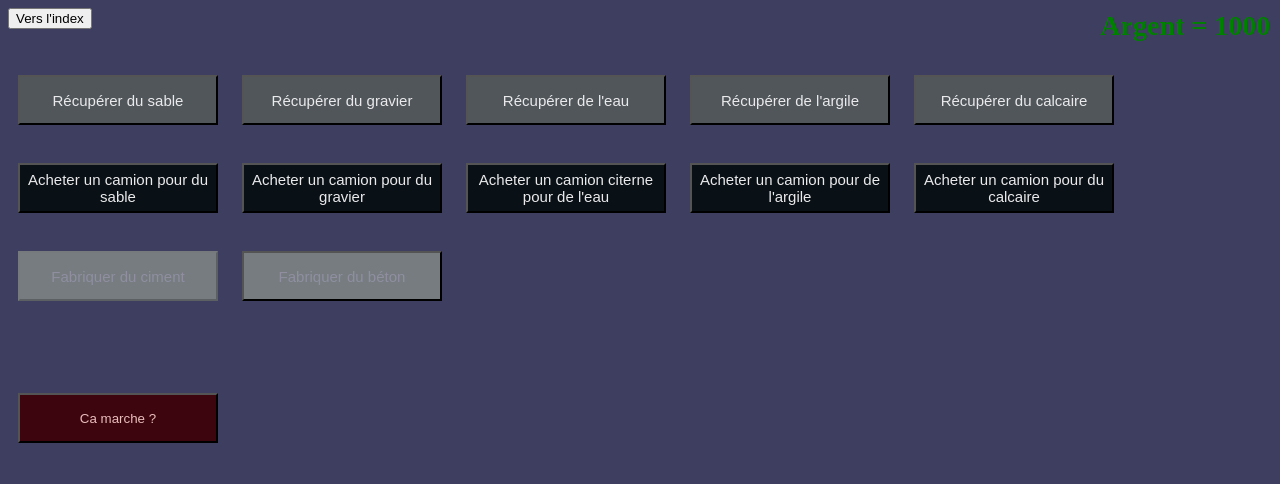
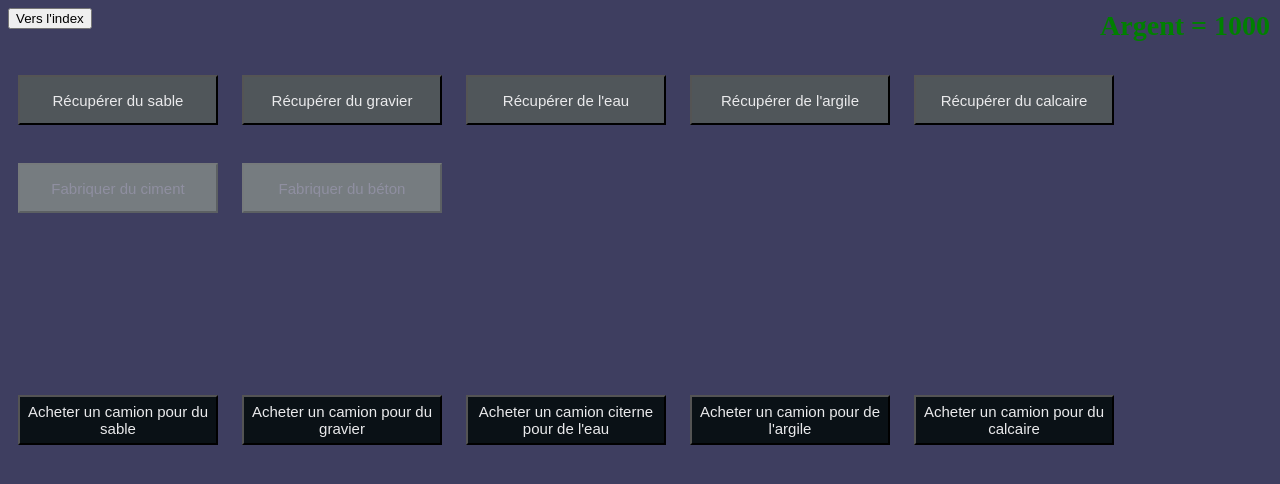
Before and after one commit to Gubeton/gubeton.github.io, a plain HTML site: page industrie.html in a window 1280 px wide. Drawn offline with Linux system fonts and the light colour scheme.

Commit message:
Update industrie.html
Rework fonction craft + buttonsChecker

```diff
--- a/industrie.html
+++ b/industrie.html
@@ -14,7 +14,6 @@
             background-color: rgb(118, 124, 128);
             color: rgb(143, 143, 160);
             height: 50px; width: 200px; margin: 10px;
-
         }
 
         .bouton-un {
@@ -44,6 +43,7 @@
             height: 50px; width: 200px; margin: 10px;
         }
 
+
     </style>
 </head>
 <body>
@@ -56,20 +56,24 @@
     <button class="bouton-un" id="bouton-argile" onclick="harvest('argile')" title="Récupère 10Kg d'argile">Récupérer de l'argile</button>
     <button class="bouton-un" id="bouton-calcaire" onclick="harvest('calcaire')" title="Récupère 10Kg de calcaire">Récupérer du calcaire</button>
     <br><br>
+    <button class="bouton-desac" id="bouton-ciment" onclick="craft('ciment')" title="Consomme 100Kg d'argile et 100Kg de calcaire pour faire 200Kg de ciment">Fabriquer du ciment</button>
+    <button class="bouton-desac" id="bouton-beton" onclick="craft('beton')" title="Consomme 350Kg de ciment, 750kg de sable, 1100Kg de gravier et 170L d'eau pour faire 1m3 de béton">Fabriquer du béton</button>
+    <br><br><br><br><br><br><br><br><br><br>
     <button class="bouton-deux" id="bouton-camsable" onclick="truck('camsable', 'sable')" title="Embauche un camionneur qui récupère 2kg de sable par seconde">Acheter un camion pour du sable</button>
     <button class="bouton-deux" id="bouton-camgravier" onclick="truck('camgravier', 'gravier')" title="Embauche un camionneur qui récupère 2kg de gravier par seconde">Acheter un camion pour du gravier</button>
     <button class="bouton-deux" id="bouton-cameau" onclick="truck('cameau', 'eau')" title="Embauche un camionneur qui récupère 2L d'eau par seconde">Acheter un camion citerne pour de l'eau</button>
     <button class="bouton-deux" id="bouton-camargile" onclick="truck('camargile', 'argile')" title="Embauche un camionneur qui récupère 2kg d'argile">Acheter un camion pour de l'argile</button>
     <button class="bouton-deux" id="bouton-camcalcaire" onclick="truck('camcalcaire', 'calcaire')" title="Embauche un camionneur qui récupère 2kg de calcaire par seconde">Acheter un camion pour du calcaire</button>
     <br><br>
-    <button class="bouton-desac" id="bouton-ciment" onclick="craftCement()" title="Consomme XKg d'argile et Xkg de calcaire pour faire Xkg de ciment">Fabriquer du ciment</button>
-    <button class="bouton-desac" id="bouton-beton" onclick="craftBeton()" title="Consomme Xkg de ciment, Xkg de sable, Xkg de gravier et XL d'eau pour faire 1m3 de béton">Fabriquer du béton</button>
+
+    <!--
     <br><br><br><br><br>
     <button class="bouton-trois" id="bouton-test" onclick="enoughMat('ciment')" title="bouton de test pour vérifier les recettes">Ca marche ?</button>
-
+    <button class="bouton-trois" id="bouton-test2" onclick="craft('ciment')" title="bouton de test pour vérifier les craft">Tentative de craft</button>
+    -->
 
     <script>
-        let cheat = 100
+        let cheat = 1
         let argent = (1000 * cheat);
 
         const ressourceBase = {
@@ -78,9 +82,6 @@
             eau: 0,
             argile: 0,
             calcaire: 0,
-        }
-
-        const ressourceAvanc = {
             ciment:  0,
             beton: 0,
         }
@@ -115,15 +116,22 @@
             updateButton1(material);
         }
 
+        function autoHarvest() {
+            for (const material in ressourceBase) {
+                const nomCamion = "cam" + material
+                if (vehicule[nomCamion]>0){
+                    ressourceBase[material] += vehicule[nomCamion];
+                    updateButton1(material);
+                }
+            }
+        }
+
         function enoughMat(produit) {
-            console.log("le bouton marche")
             for (let material in recette[produit]) {
                 if (recette[produit][material] > ressourceBase[material]) {
-                    console.log("pas assez !")
                     return false;
                 }
             }
-            console.log("OUI ca marche")
             return true;
         }
 
@@ -136,55 +144,56 @@
             }
         }
 
-        function autoHarvest() {
-            for(const material in ressourceBase) {
-                const nomCamion = "cam" + material
-                if (vehicule[nomCamion]>0){
-                    ressourceBase[material] += vehicule[nomCamion];
-                    updateButton1(material);
-                } else {
-                    return
-                }
-            }
-        }
 
-        function craftCement() {
+        /*function craftCement() {
             if ((ressourceBase['argile'] >= 100) && (ressourceBase['calcaire'] >= 100)) {
                 ressourceBase['argile'] -= 100
                 ressourceBase['calcaire'] -= 100
-                ressourceAvanc['ciment'] += 200
+                ressourceBase['ciment'] += 200
                 updateButton1('argile')
                 updateButton1('calcaire')
                 updateButton3('ciment')
-            } else {
                 return
             }
-        }
+        }*/
 
-        function craftBeton() {
-            if ((ressourceAvanc['ciment'] >= 350) && (ressourceBase['eau'] >= 170) && (ressourceBase['sable'] >= 750) && (ressourceBase['gravier'] >= 1100)){
+        /*function craftBeton() {
+            if ((ressourceBase['ciment'] >= 350) && (ressourceBase['eau'] >= 170) && (ressourceBase['sable'] >= 750) && (ressourceBase['gravier'] >= 1100)){
                 ressourceBase['eau'] -= 170
                 ressourceBase['sable'] -= 750
                 ressourceBase['gravier'] -= 1100
-                ressourceAvanc['ciment'] -= 350
-                ressourceAvanc['ciment'] += 1
+                ressourceBase['ciment'] -= 350
+                ressourceBase['ciment'] += 1
                 updateButton1('eau')
                 updateButton1('sable')
                 updateButton1('gravier')
                 updateButton3('ciment')
                 updateButton3('beton')
-            } else {
+                return
+            }
+        }*/
+
+
+        function craft(produit) {
+            if (enoughMat(produit)) {
+                for (let material in recette[produit]) {
+                    ressourceBase[material] -= recette[produit][material]
+                    updateButton1(material)
+                }
+                ressourceBase[produit] +=100
+                updateButton1(produit)
                 return
             }
         }
 
         function buttonsChecker() {
-            (ressourceBase['argile'] >= 100 && ressourceBase['calcaire'] >= 100) ? (document.getElementById("bouton-ciment").disabled = false, document.getElementById("bouton-ciment").classList.add("bouton-trois")) : (document.getElementById("bouton-ciment").disabled = true, document.getElementById("bouton-ciment").classList.remove("bouton-trois"));
-            (ressourceBase['argile'] >= 100 && ressourceBase['calcaire'] >= 100) ? (document.getElementById("bouton-ciment").disabled = false, document.getElementById("bouton-ciment").classList.add("bouton-trois")) : (document.getElementById("bouton-ciment").disabled = true, document.getElementById("bouton-ciment").classList.remove("bouton-trois"));
+            for (let material in recette) {
+                enoughMat(material) ? (document.getElementById("bouton-"+material).disabled = false, document.getElementById("bouton-"+material).classList.add("bouton-trois")) : (document.getElementById("bouton-"+material).disabled = true, document.getElementById("bouton-"+material).classList.remove("bouton-trois"))
+            }
         }
 
         function updateButton1(material) {
-            const unité = material === 'eau' ? 'L':'Kg';
+            const unité = material === 'eau' ? 'L': material === 'beton' ? ' m³' : 'Kg'
             const préposition = material === 'eau' || material === 'argile' ? "d'" : 'de ';
             document.getElementById("bouton-"+material).textContent = `${ressourceBase[material]}${unité} ${préposition}${material}`;
         }
@@ -194,10 +203,10 @@
             document.getElementById("bouton-"+cam).textContent = `${vehicule[cam]} camion ${préposition}${material}`;
         }
 
-        function updateButton3(material) {
+        /*function updateButton3(material) {
             const unité = material === 'beton' ? " mètre cube" : 'Kg';
-            document.getElementById("bouton-"+material).textContent = `${ressourceAvanc[material]}${unité} de ${material}`;
-        }
+            document.getElementById("bouton-"+material).textContent = `${ressourceBase[material]}${unité} de ${material}`;
+        }*/
 
 
     </script>
```
